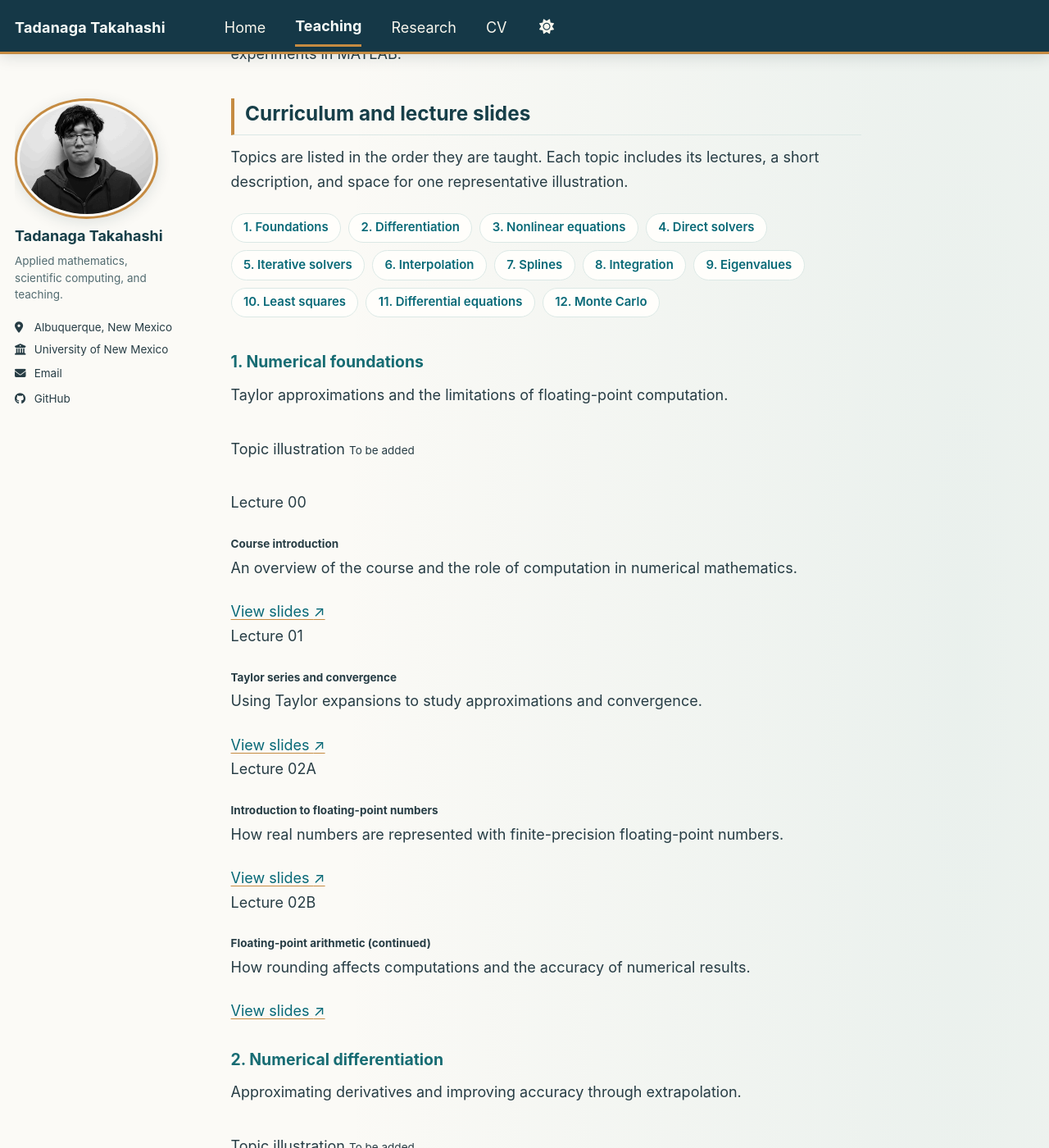
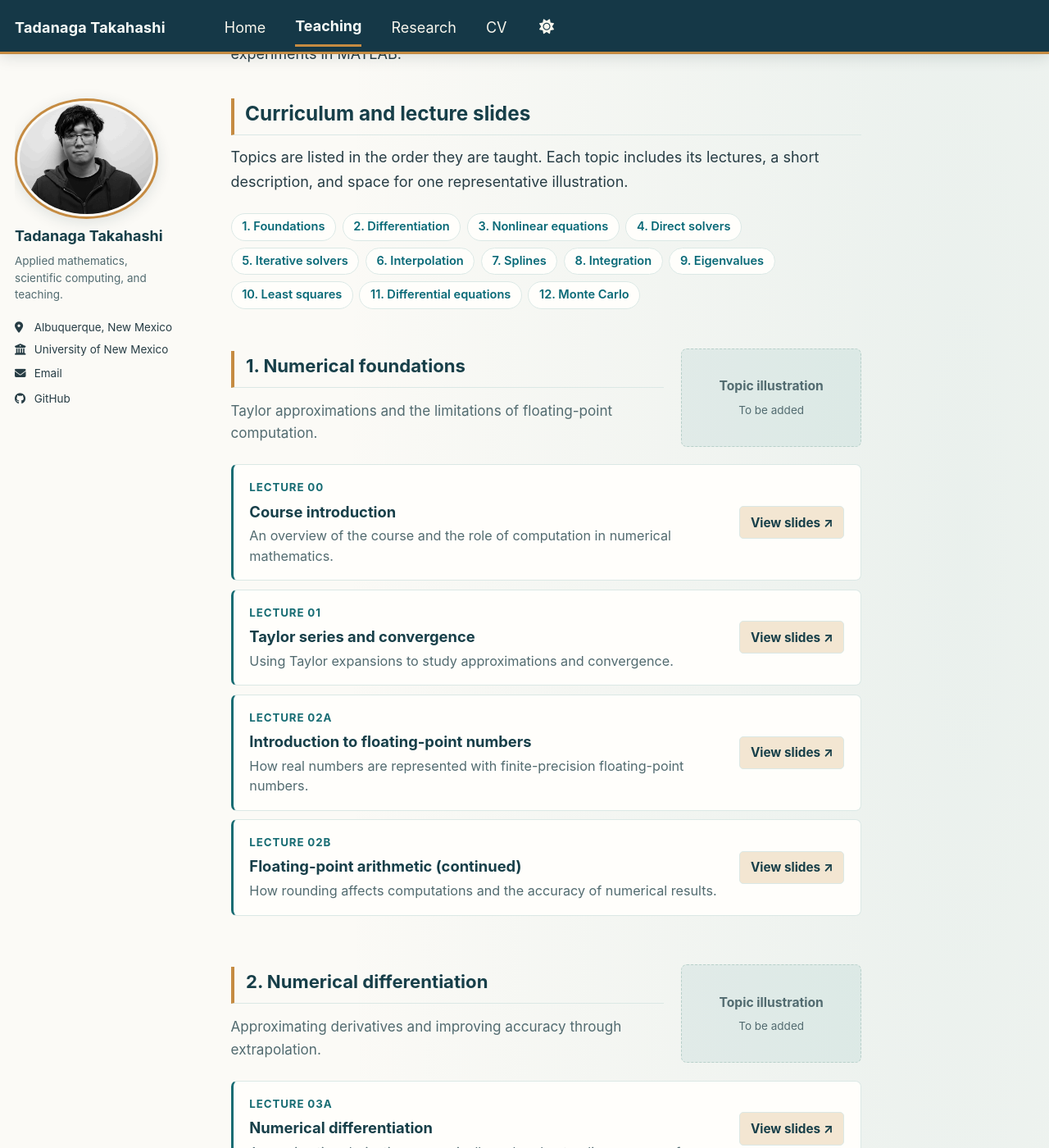
Before and after one commit to tadanaga/webpage, a Jekyll site: the page built from _pages/math-375.md, in a window 1280 px wide and 1400 px high, scrolled down 281 px. Shown: the whole window at 82% size. Built offline with Jekyll 4.4.1, drawn with Linux system fonts in a browser that asks for light colours; a style sheet for code colours, icons or effects is not loaded.

Commit message:
Replace two-column lecture cards with single-column rows and topic illustrations

```diff
--- a/_sass/layout/_course-cards.scss
+++ b/_sass/layout/_course-cards.scss
@@ -1,23 +1,25 @@
 /* ==========================================================================
-   COURSE LECTURE CARDS
-   Reusable for topic-based course pages. Illustrations are entirely optional.
+   COURSE TOPICS AND SEQUENTIAL LECTURE LIST
+   One illustration per topic; lecture links retain their original PDF paths.
    ========================================================================== */
 
+/* Compact links to the course topics. */
 .course-unit-nav {
   display: flex;
   flex-wrap: wrap;
-  gap: 0.5rem;
-  margin: 1.3rem 0 2.3rem;
+  gap: 0.42rem;
+  margin: 1.2rem 0 2.5rem;
 }
 
 .page__content .course-unit-nav a {
+  display: inline-block;
   background: var(--site-panel-color);
   color: var(--global-link-color);
   border: 1px solid var(--global-border-color);
-  border-radius: 100px;
-  padding: 0.35rem 0.8rem;
+  border-radius: 999px;
+  padding: 0.3rem 0.7rem;
   text-decoration: none;
-  font-size: 0.83rem;
+  font-size: 0.81rem;
   font-weight: 600;
   line-height: 1.45;
 }
@@ -29,91 +31,134 @@
   color: var(--site-heading-color);
 }
 
-.course-unit {
-  scroll-margin-top: 6.5rem;
-  margin: 2.3rem 0 2.75rem;
+/* The picture belongs to the topic, never to an individual lecture. */
+.course-topic {
+  scroll-margin-top: 6rem;
+  margin: 2.65rem 0 3.3rem;
 }
 
-.page__content .course-unit__title {
-  font-size: 1.2rem;
-  line-height: 1.4;
+.course-topic__header {
+  display: grid;
+  grid-template-columns: minmax(0, 1fr) minmax(160px, 220px);
+  align-items: center;
+  gap: 1.2rem;
+  margin-bottom: 1.2rem;
+}
+
+.course-topic__intro {
+  min-width: 0;
+}
+
+.page__content .course-topic__title {
   color: var(--site-heading-color);
-  margin: 0 0 1.1rem;
-  padding: 0.25rem 0 0.6rem 0.8rem;
+  font-size: 1.23rem;
+  line-height: 1.35;
+  margin: 0 0 0.8rem;
+  padding: 0.24rem 0 0.55rem 0.8rem;
   border-left: 4px solid var(--site-accent-color);
   border-bottom: 1px solid var(--global-border-color);
 }
 
-.lecture-grid {
-  display: grid;
-  grid-template-columns: repeat(auto-fit, minmax(min(100%, 320px), 1fr));
-  align-items: stretch;
-  gap: 1rem;
+.page__content .course-topic__summary {
+  color: var(--global-text-color-light);
+  line-height: 1.6;
+  margin: 0;
+  font-size: 0.95rem;
 }
 
-.lecture-card {
-  min-width: 0;
-  display: flex;
-  flex-direction: column;
-  background: var(--site-panel-color);
-  border: 1px solid var(--global-border-color);
-  border-top: 3px solid var(--global-base-color);
-  border-radius: 9px;
-  overflow: hidden;
-  box-shadow: 0 3px 13px rgba(13, 52, 61, 0.045);
+.course-topic__figure {
+  margin: 0;
+  width: 100%;
+  max-width: 220px; /* Provisional only — revisit when adding illustrations. */
 }
 
-.lecture-card__figure {
-  margin: 0;
-  padding: 0.85rem 0.85rem 0;
-}
-
-.lecture-card__figure img {
+.course-topic__figure img {
   display: block;
   width: 100%;
   height: auto;
-  border-radius: 5px;
-  /* Intentionally no fixed height or aspect ratio: choose once images exist. */
+  border-radius: 7px;
+  border: 1px solid var(--global-border-color);
 }
 
-.lecture-card__body {
+.course-topic__placeholder {
   display: flex;
-  flex: 1;
   flex-direction: column;
-  padding: 1.1rem 1.2rem 1.15rem;
+  align-items: center;
+  justify-content: center;
+  gap: 0.25rem;
+  width: 100%;
+  min-height: 120px;
+  background: var(--site-wash-color);
+  color: var(--global-text-color-light);
+  border: 1px dashed var(--global-dark-border-color);
+  border-radius: 7px;
+  text-align: center;
+  font-size: 0.87rem;
+  font-weight: 650;
 }
 
-.lecture-card__number {
-  display: block;
+.course-topic__placeholder small {
+  font-size: 0.75rem;
+  font-weight: 400;
+}
+
+/* Each lecture takes a full row. No two-column cards. */
+.lecture-list {
+  display: flex;
+  flex-direction: column;
+  gap: 0.58rem;
+}
+
+.lecture-row {
+  display: flex;
+  align-items: center;
+  justify-content: space-between;
+  gap: 1.15rem;
+  min-width: 0;
+  background: var(--site-panel-color);
+  border: 1px solid var(--global-border-color);
+  border-left: 3px solid var(--global-base-color);
+  border-radius: 7px;
+  padding: 0.95rem 1.1rem;
+}
+
+.lecture-row__content {
+  min-width: 0;
+  flex: 1 1 auto;
+}
+
+.lecture-row__number {
   color: var(--global-base-color);
-  font-size: 0.77rem;
+  font-size: 0.74rem;
   font-weight: 750;
-  letter-spacing: 0.075em;
+  letter-spacing: 0.065em;
   text-transform: uppercase;
 }
 
-.page__content .lecture-card__title {
+.page__content .lecture-row__title {
   color: var(--site-heading-color);
-  font-size: 1.07rem;
-  line-height: 1.4;
-  margin: 0.4rem 0 0.6rem;
-  overflow-wrap: break-word;
+  font-size: 1.02rem;
+  font-weight: 700;
+  line-height: 1.35;
+  margin: 0.3rem 0 0.28rem;
+  overflow-wrap: anywhere;
 }
 
-.page__content .lecture-card__description {
+.page__content .lecture-row__description {
+  font-size: 0.9rem;
+  line-height: 1.5;
   color: var(--global-text-color-light);
-  font-size: 0.94rem;
-  line-height: 1.55;
-  margin: 0 0 1.15rem;
+  margin: 0;
 }
 
-.lecture-card__actions {
-  margin-top: auto;
+.lecture-row__actions {
+  flex: 0 0 auto;
+  align-self: center;
 }
 
-.page__content .lecture-card__pdf {
+.page__content .lecture-row__actions a {
   display: inline-block;
-  padding: 0.32rem 0.72rem;
+  padding: 0.36rem 0.7rem;
   border: 1px solid var(--global-border-color);
   border-radius: 5px;
   background: var(--site-accent-soft);
@@ -121,29 +166,38 @@
   text-decoration: none;
   font-size: 0.85rem;
   font-weight: 700;
+  white-space: nowrap;
 }
 
-.page__content .lecture-card__pdf:hover,
-.page__content .lecture-card__pdf:focus-visible {
+.page__content .lecture-row__actions a:hover,
+.page__content .lecture-row__actions a:focus-visible {
   background: var(--global-thead-color);
   border-color: var(--global-base-color);
   color: var(--global-link-color-hover);
 }
 
-@media (max-width: 600px) {
-  .lecture-grid {
-    gap: 0.75rem;
+@media (max-width: 680px) {
+  .course-topic__header {
+    grid-template-columns: 1fr;
+    gap: 0.85rem;
   }
 
-  .lecture-card__body {
-    padding: 1rem;
+  .course-topic__figure {
+    max-width: 220px;
   }
 
-  .course-unit-nav {
-    gap: 0.4rem;
+  .course-topic__placeholder {
+    min-height: 105px;
+  }
+}
+
+@media (max-width: 430px) {
+  .lecture-row {
+    display: block;
+    padding: 0.85rem 0.95rem;
   }
 
-  .page__content .course-unit-nav a {
-    font-size: 0.8rem;
+  .lecture-row__actions {
+    margin-top: 0.75rem;
   }
 }
```
